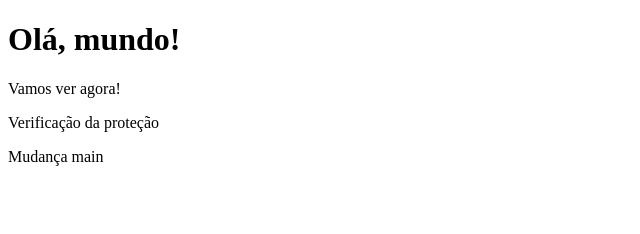
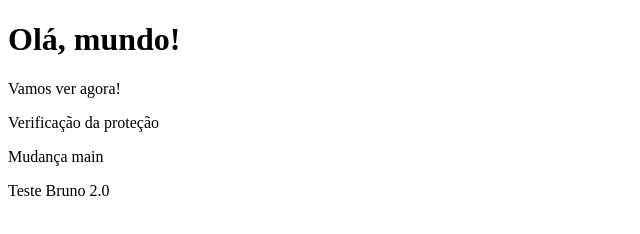
Before and after one commit to bruno-7cb/spa-weparty, a plain HTML site: page index.html in a window 1280 px wide. Shown: the whole page, without its empty margins (0-640 px from the left). Drawn offline with Linux system fonts and the light colour scheme.

Commit message:
bruninho

```diff
--- a/index.html
+++ b/index.html
@@ -10,5 +10,6 @@
     <p>Vamos ver agora!</p>
     <p>Verificação da proteção</p>
     <p>Mudança main</p>
+    <p>Teste Bruno 2.0</p>
 </body>
 </html>
```
